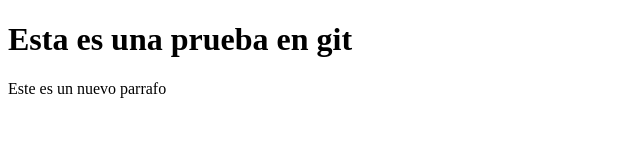
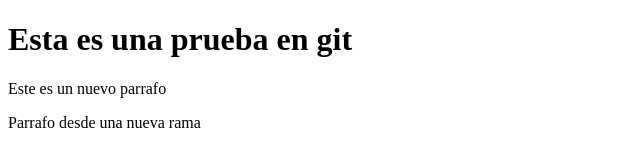
Before and after one commit to BCarreonC/Pruebas-Git, a plain HTML site: page index.html in a window 1280 px wide. Shown: the whole page, without its empty margins (0-640 px from the left). Drawn offline with Linux system fonts and the light colour scheme.

Commit message:
Parrafo agregado desde la nueva rama

```diff
--- a/index.html
+++ b/index.html
@@ -8,5 +8,6 @@
 <body>
     <h1>Esta es una prueba en git</h1>
     <p>Este es un nuevo parrafo</p>
+    <p>Parrafo desde una nueva rama</p>
 </body>
 </html>
```
